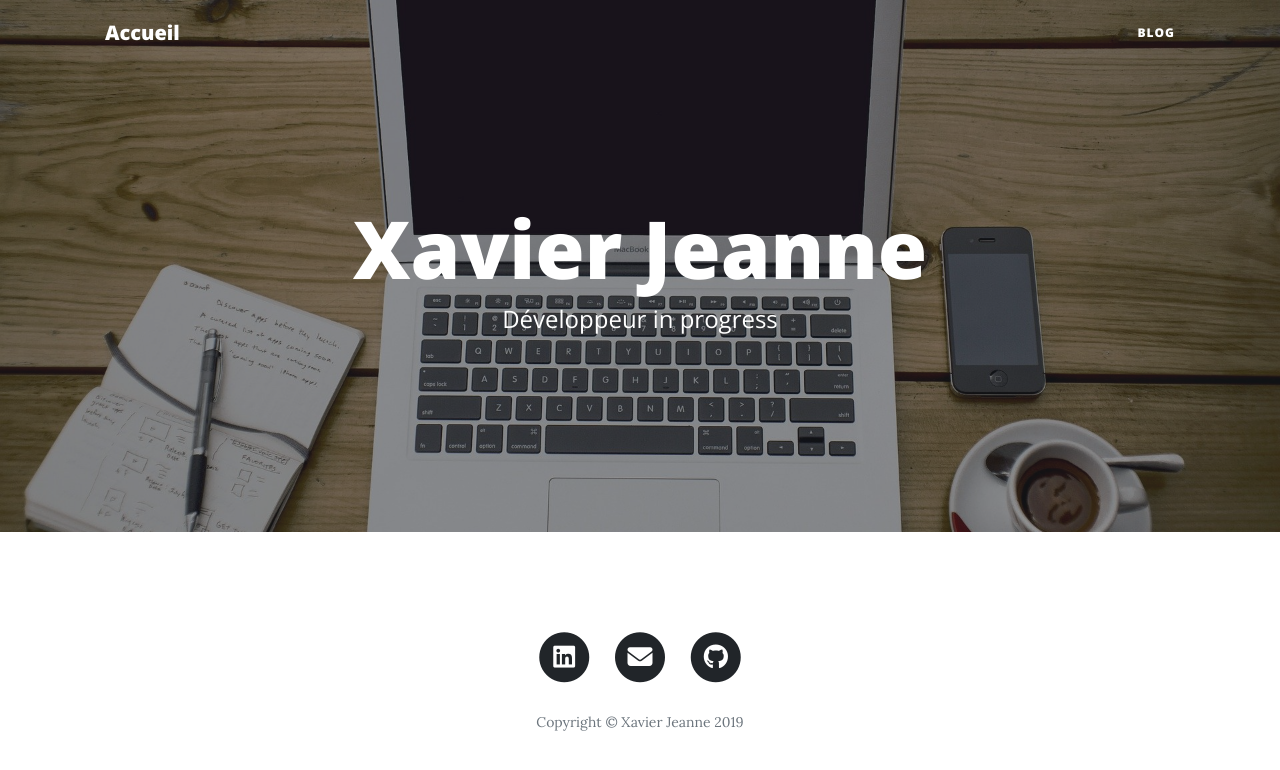
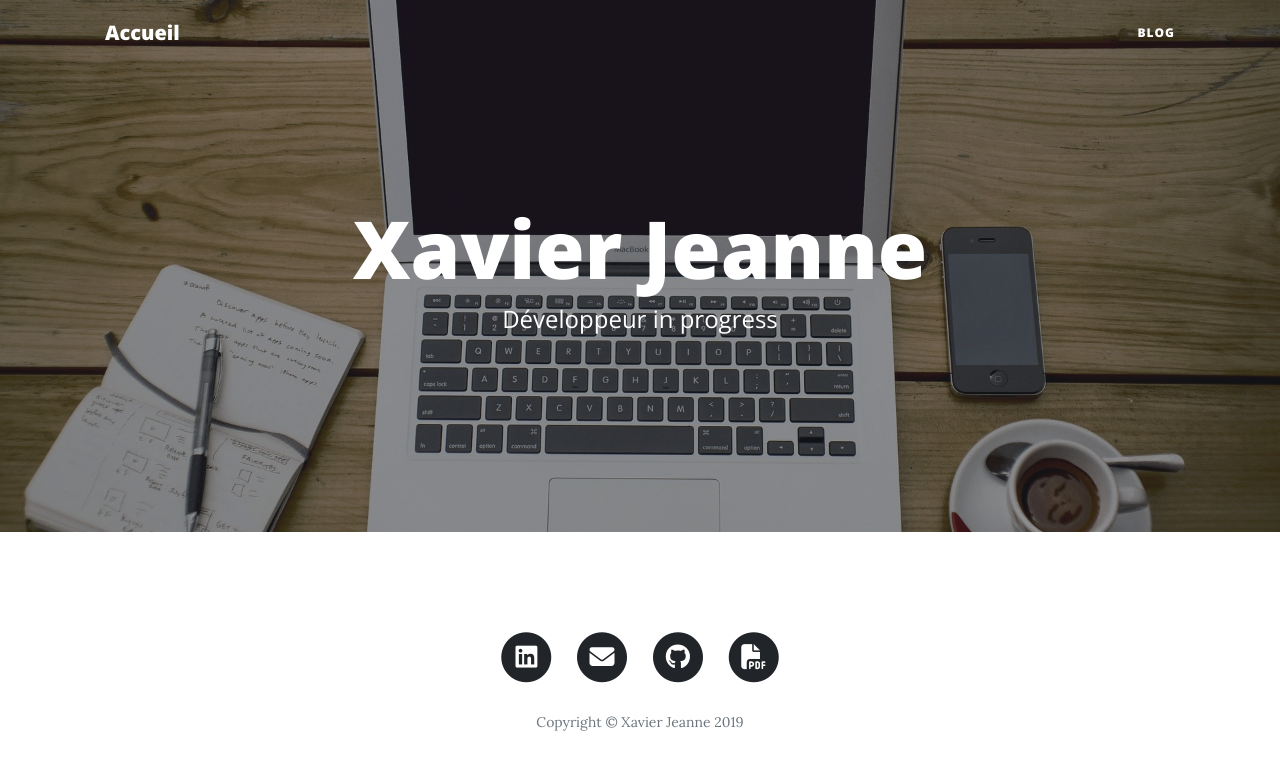
Before and after one commit to xavierjeanne/OC_Blog, a PHP site: template views/layout-front.html.twig in a window 1280 px wide. Shown: the top 770 px of the page. Run offline with PHP 8.4, Linux system fonts and the light colour scheme; the template is opened without the code that fills it, so the values that code supplies are empty; some libraries are stand-ins or nearby versions.

Commit message:
update link homepage

```diff
--- a/views/layout-front.html.twig
+++ b/views/layout-front.html.twig
@@ -69,7 +69,7 @@
 						<div class="col-lg-8 col-md-10 mx-auto">
 							<ul class="list-inline text-center">
 								<li class="list-inline-item">
-									<a target="_blank" href="https://www.linkedin.com/in/xavier-jeanne-803592168/">
+									<a target="_blank" href="https://www.linkedin.com/in/xavier-jeanne-803592168/" title="linkedin">
 										<span class="fa-stack fa-lg">
 											<i class="fas fa-circle fa-stack-2x"></i>
 											<i class="fab fa-linkedin fa-stack-1x fa-inverse"></i>
@@ -77,7 +77,7 @@
 									</a>
 								</li>
 								<li class="list-inline-item">
-									<a href="mailto:xavier.jeanne@gmail.com">
+									<a href="mailto:xavier.jeanne@gmail.com" title="email">
 										<span class="fa-stack fa-lg">
 											<i class="fas fa-circle fa-stack-2x"></i>
 											<i class="fas fa-envelope fa-stack-1x fa-inverse"></i>
@@ -85,10 +85,18 @@
 									</a>
 								</li>
 								<li class="list-inline-item">
-									<a target="_blank" href="https://github.com/xavierjeanne">
+									<a target="_blank" href="https://github.com/xavierjeanne" title="github">
 										<span class="fa-stack fa-lg">
 											<i class="fas fa-circle fa-stack-2x"></i>
 											<i class="fab fa-github fa-stack-1x fa-inverse"></i>
+										</span>
+									</a>
+								</li>
+								<li class="list-inline-item">
+									<a target="_blank" href="../img/cv.pdf" title="cv">
+										<span class="fa-stack fa-lg">
+											<i class="fas fa-circle fa-stack-2x"></i>
+											<i class="fas fa-file-pdf fa-stack-1x fa-inverse"></i>
 										</span>
 									</a>
 								</li>
```
Also changed, not shown: 1 other file.
